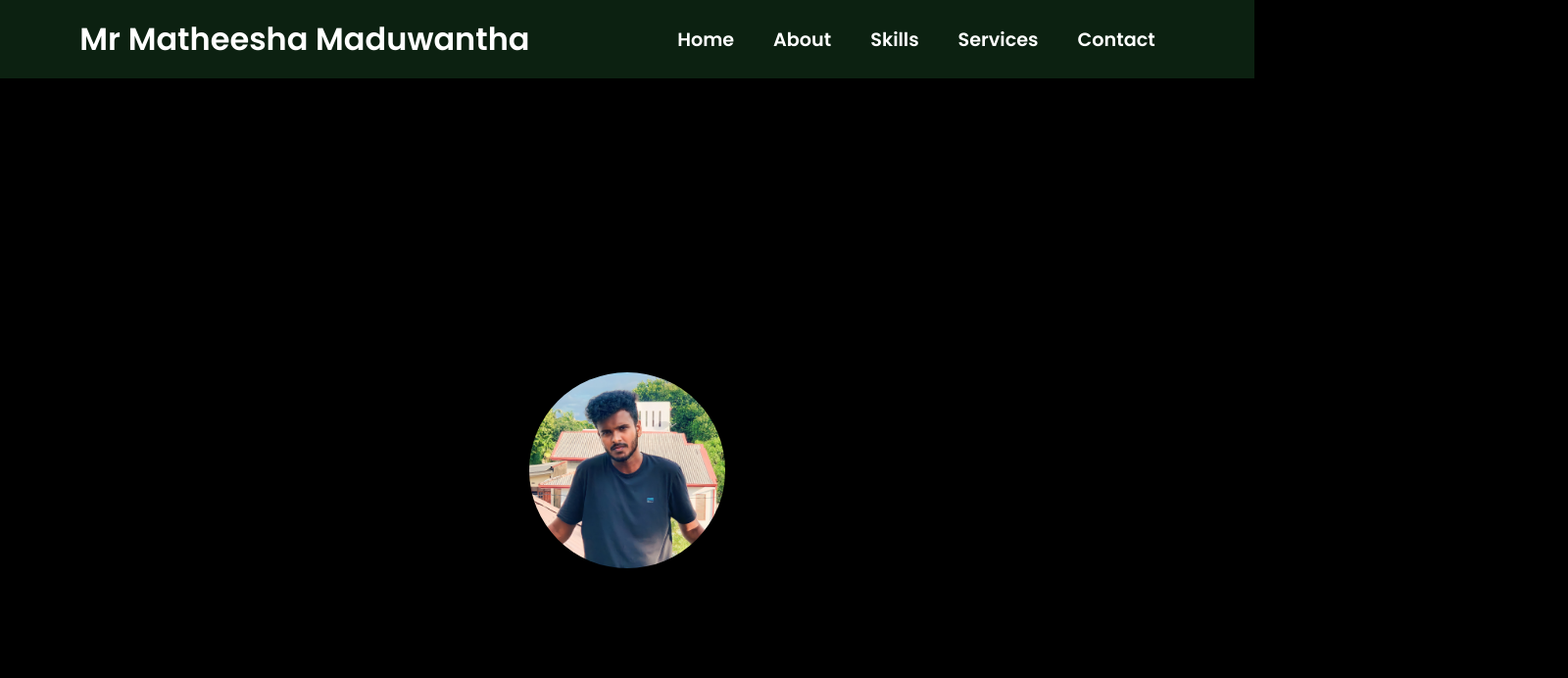
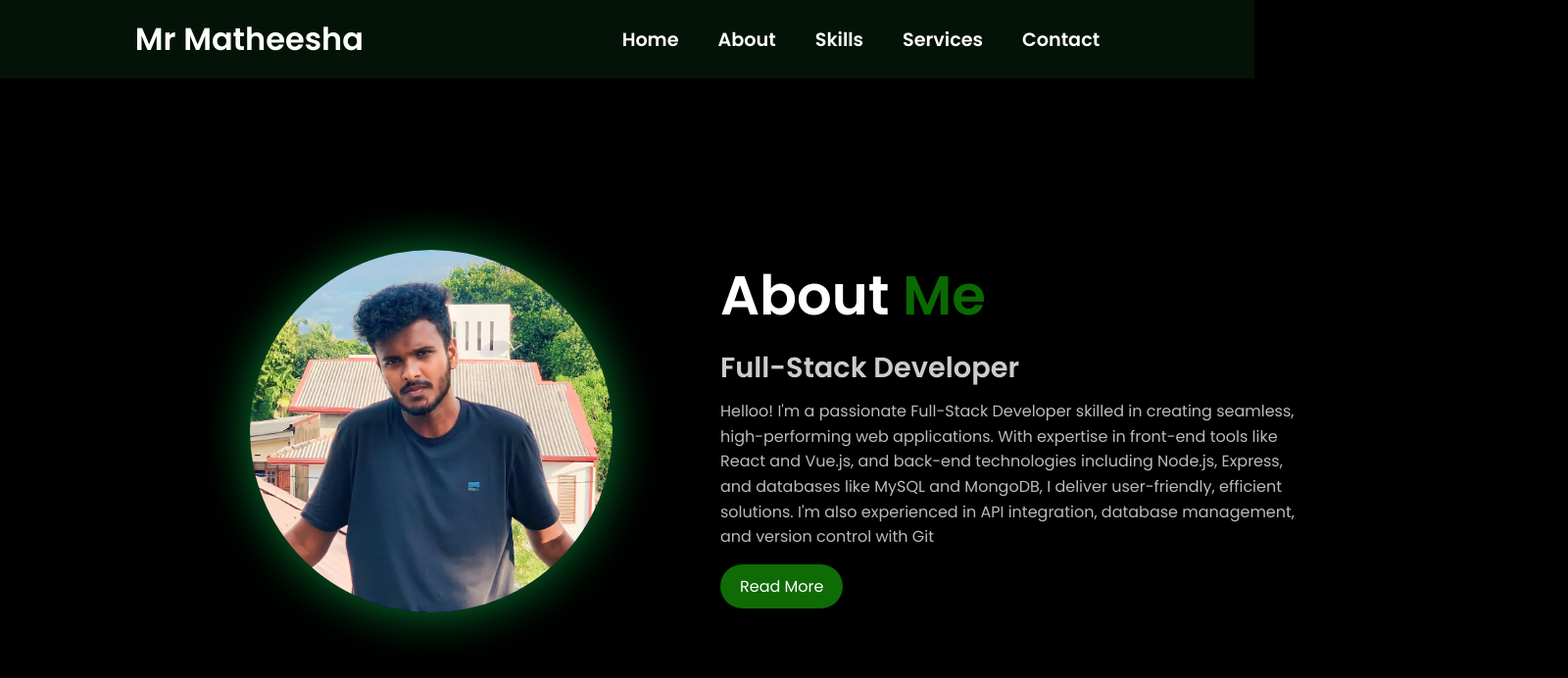
Before and after one commit to Mmaduwantha/my-portfolio, a React (Create React App) app in the folder my-portfolio/: page /About in a window 1280 px wide. Shown: the top 692 px of the page at 98% size, 1600 px wide, since content can reach past the window. Built offline with nearby package versions, Linux system fonts and the light colour scheme.

Commit message:
service,about pages done

```diff
--- a/my-portfolio/src/components/Navbar.js
+++ b/my-portfolio/src/components/Navbar.js
@@ -7,7 +7,7 @@ function Navbar() {
     <nav>
       <div className="nav-container">
         <div className="logo" data-aos="zoom-in" data-aos-duration="1500">
-         Mr Matheesha Maduwantha
+         Mr Matheesha
         </div>
         <div className="links">
           <a href="/Home">Home</a>
--- a/my-portfolio/src/components/SocialLinks.js
+++ b/my-portfolio/src/components/SocialLinks.js
@@ -7,14 +7,11 @@ function SocialLinks() {
       <a href="https://github.com/Mmaduwantha" data-aos="fade-up" data-aos-duration="1500" data-aos-delay="1300">
         <i className="fa-brands fa-github"></i>
       </a>
-      <a href="#" data-aos="fade-up" data-aos-duration="1500" data-aos-delay="1400">
+      <a href="https://www.facebook.com/profile.php?id=61552762962667" data-aos="fade-up" data-aos-duration="1500" data-aos-delay="1400">
         <i className="fa-brands fa-facebook"></i>
       </a>
-      <a href="#" data-aos="fade-up" data-aos-duration="1500" data-aos-delay="1500">
+      <a href="https://www.linkedin.com/in/matheesha-maduwantha-43425424b/" data-aos="fade-up" data-aos-duration="1500" data-aos-delay="1500">
         <i className="fa-brands fa-linkedin"></i>
-      </a>
-      <a href="#" data-aos="fade-up" data-aos-duration="1500" data-aos-delay="1600">
-        <i className="fa-brands fa-twitter"></i>
       </a>
     </div>
   );
--- a/my-portfolio/src/pages/About.js
+++ b/my-portfolio/src/pages/About.js
@@ -1,6 +1,7 @@
 import React from "react";
 import './pages.css';
 import Navbar from '../components/Navbar';
+import Contact from "./Contact";
 
 function About() {
   return (
@@ -10,6 +11,14 @@ function About() {
         <div className="image" data-aos="zoom-out" data-aos-duration="2000">
           <img src={`${process.env.PUBLIC_URL}/myone.jpg`} alt="Profile" />
         </div>
+        <div className="about-content">
+          <h2>About <span>Me</span></h2>
+          <h3>Full-Stack Developer</h3>
+          <p>
+          Helloo! I'm a passionate Full-Stack Developer skilled in creating seamless, high-performing web applications. With expertise in front-end tools like React and Vue.js, and back-end technologies including Node.js, Express, and databases like MySQL and MongoDB, I deliver user-friendly, efficient solutions. I'm also experienced in API integration, database management, and version control with Git
+          </p>
+          <a href="http://localhost:3000/Contact" className="read-more-btn">Read More</a>
+        </div>
       </div>
     </div>
   );
--- a/my-portfolio/src/pages/Home.js
+++ b/my-portfolio/src/pages/Home.js
@@ -24,9 +24,11 @@ function Home() {
           Backend-focused Full-Stack Developer passionate about building scalable, efficient applications. Skilled in Node.js, Express, MongoDB, and MySQL, with strong front-end and design abilities in HTML, CSS, JavaScript, and Adobe Creative Suite. Committed to creating seamless, user-centered experiences that blend functionality with visual appeal
           </p>
           <SocialLinks />
+          <a href='http://localhost:3000/Contact'>
           <button className="btn" data-aos="zoom-in" data-aos-duration="1500" data-aos-delay="1800">
             Hire me
           </button>
+          </a>
 
         </div>
       </div>
--- a/my-portfolio/src/pages/Service.js
+++ b/my-portfolio/src/pages/Service.js
@@ -1,8 +1,33 @@
-import React from "react";
+import React from 'react';
+import './Services.css';
+import Navbar from '../components/Navbar';
 
-function Service(){
-    return
-    <h1>shgshgsh</h1>
+function Services() {
+  return (
+    <div>
+        <Navbar />
+    <section className="services-section">
+      <h2>Our <span>Services</span></h2>
+      <div className="services-container">
+        <div className="service-card">
+          <div className="service-icon">💻</div>
+          <h3>Web Development</h3>
+          <p>End-to-end web solutions, from design to deployment, ensuring performance and scalability for your digital presence.</p>
+        </div>
+        <div className="service-card">
+          <div className="service-icon">🎨</div>
+          <h3>Front-End Development</h3>
+          <p>Creating engaging, user-friendly interfaces with HTML, CSS, and JavaScript frameworks like React, for an excellent user experience.</p>
+        </div>
+        <div className="service-card">
+          <div className="service-icon">🛠️</div>
+          <h3>Back-End Development</h3>
+          <p>Building secure, efficient server-side applications using Node.js and database solutions, ensuring smooth data flow and functionality.</p>
+        </div>
+      </div>
+    </section>
+    </div>
+  );
 }
 
-export default Service;
+export default Services;
--- /dev/null
+++ b/my-portfolio/src/pages/Services.css
@@ -0,0 +1,53 @@
+.services-section {
+    text-align: center;
+    padding: 50px 20px;
+    background-color: #000000;
+    color: #ffffff;
+  }
+
+  .services-section h2 {
+    font-size: 2.5rem;
+    margin-bottom: 30px;
+    color: #ffffff;
+  }
+
+  .services-section h2 span {
+    color: #23970e;
+  }
+
+  .services-container {
+    display: flex;
+    flex-wrap: wrap;
+    justify-content: center;
+    gap: 50px;
+  }
+
+  .service-card {
+    background-color: #0e401d;
+    padding: 20px;
+    border-radius: 8px;
+    width: 250px;
+    box-shadow: 0 0 10px #00ff62;
+    text-align: center;
+    transition: transform 0.3s ease;
+  }
+
+  .service-card:hover {
+    transform: scale(1.05);
+  }
+
+  .service-icon {
+    font-size: 2rem;
+    color: #0d8725;
+    margin-bottom: 15px;
+  }
+
+  .service-card h3 {
+    font-size: 1.5rem;
+    margin-bottom: 10px;
+  }
+
+  .service-card p {
+    font-size: 0.9rem;
+    color: #ccc;
+  }
--- a/my-portfolio/src/pages/pages.css
+++ b/my-portfolio/src/pages/pages.css
@@ -4,10 +4,10 @@
     flex-direction: column;
     align-items: center;
     background-color: #1e1e1e;
-    padding: 2rem;
+    padding: 4rem;
     border-radius: 8px;
     width: 100%;
-    max-width: 600px;
+    max-width: 700px;
     margin: 3rem auto; /* Adjust this margin-top to push down the form */
     color: #fff;
   }
@@ -67,7 +67,7 @@
 
   .contact-form button:hover {
     background-color: rgb(21, 138, 21);
-    box-shadow: 0 0 10px #ff4a4a, 0 0 20px #085408;
+    box-shadow: 0 0 10px #01ff63, 0 0 20px #085408;
   }
 
   .contact-form button:focus {
@@ -82,7 +82,7 @@
   }
 
   nav {
-    background-color: #0c2111;
+    background-color: #041307;
     padding: 1rem;
     color: #fff;
     text-align: center;
@@ -109,23 +109,72 @@
 
 
 /* Center the container and align the image */
-.main{
+.main {
   display: flex;
-    flex-direction: column;
   align-items: center;
   justify-content: center;
-    height: 100vh; /* Adjust height as needed */
+  padding: 20px;
+  height: 90vh;
+  width: 200vh; /* Adjust height as needed */
+  background-color: #000000; /* Background color */
+  color: #fff;
 }
 
 .image {
-    width: 200px; /* Adjust width and height as needed */
-    height: 200px;
+  width: 370px; /* Adjust width and height as needed */
+  height: 370px;
   overflow: hidden;
   border-radius: 50%; /* Makes the image circular */
+  box-shadow: 0 0 50px #077b32;
+  margin-right: 20px; /* Space between image and text */
 }
 
 .image img {
   width: 100%;
   height: 100%;
   object-fit: cover;
+
 }
+
+.about-content {
+  max-width: 700px;
+  text-align: left;
+  padding-left: 90px;
+}
+
+.about-content h2 {
+  font-size: 3.5em;
+  color: #fff;
+}
+
+.about-content h2 span {
+  color: #0a6901; /* Highlight color */
+}
+
+.about-content h3 {
+  font-size: 1.8em;
+  color: #ccc;
+  margin-top: 10px;
+}
+
+.about-content p {
+  font-size: 1em;
+  color: #bbb;
+  line-height: 1.6;
+  margin-top: 10px;
+}
+
+.read-more-btn {
+  display: inline-block;
+  margin-top: 15px;
+  padding: 10px 20px;
+  background-color: #0e6b06;
+  color: #fff;
+  border-radius: 25px;
+  text-decoration: none;
+  transition: background-color 0.3s;
+}
+
+.read-more-btn:hover {
+  background-color: #36dd52;
+}
```
Lines whose indentation alone changed are shown as unchanged.
